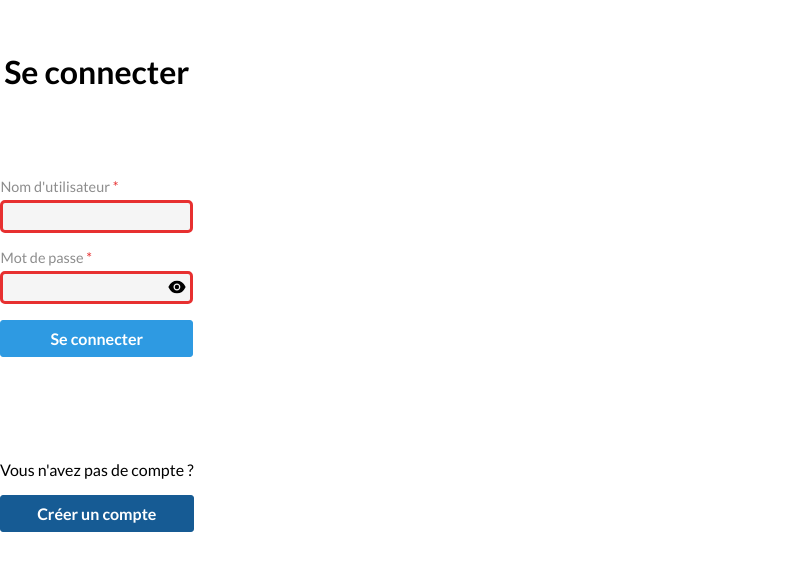
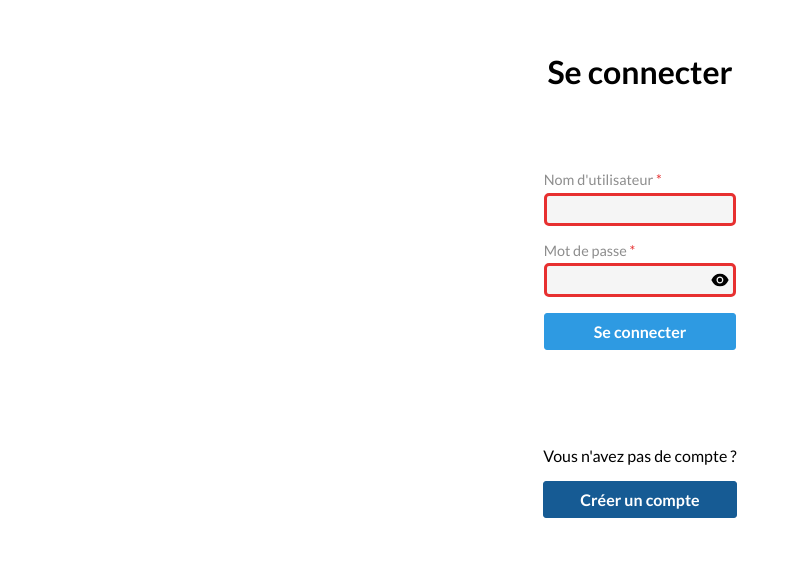
Before and after one commit to saidsay-so/chwitter, a React (Create React App) app in the folder client/: page /login in a window 1280 px wide. Shown: the part 108-678 px from the top of the page, without its empty margins (0-800 px from the left). Built offline with nearby package versions, Linux system fonts and the light colour scheme.

Commit message:
fix(client): fix login page

```diff
--- a/client/src/pages/Login.css
+++ b/client/src/pages/Login.css
@@ -1,7 +1,7 @@
 .login {
   display: flex;
   flex-direction: column;
-  justify-content: space-around;
+	gap: 5rem;
   align-items: center;
   padding: 10rem 0 10rem 0;
 }
@@ -31,9 +31,3 @@
   flex-direction: column;
   text-align: center;
 }
-
-@media screen and (min-width: 768px) {
-  .login .input-container {
-    margin: auto;
-  }
-}
--- a/client/src/pages/Login.tsx
+++ b/client/src/pages/Login.tsx
@@ -48,6 +48,7 @@ export default function Login() {
   };
 
   return (
+		<div className="responsive-container">
 			<div className="login">
 				<h1>{text.action}</h1>
 				<form className="input-container" onSubmit={loginAction}>
@@ -91,5 +92,6 @@ export default function Login() {
 					></SimpleButton>
 				</div>
 			</div>
+		</div>
   );
 }
```
Lines whose indentation alone changed are shown as unchanged.
